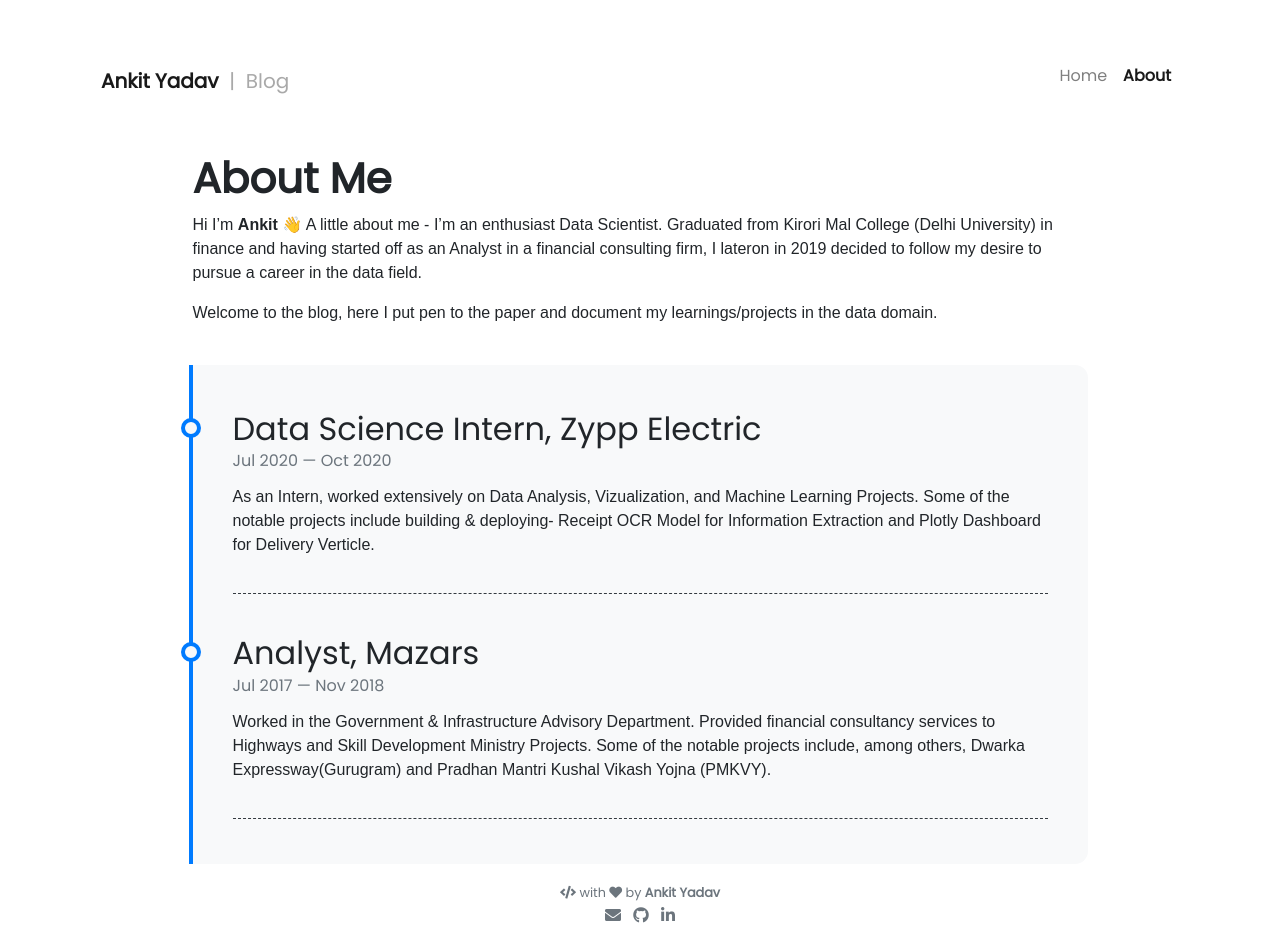
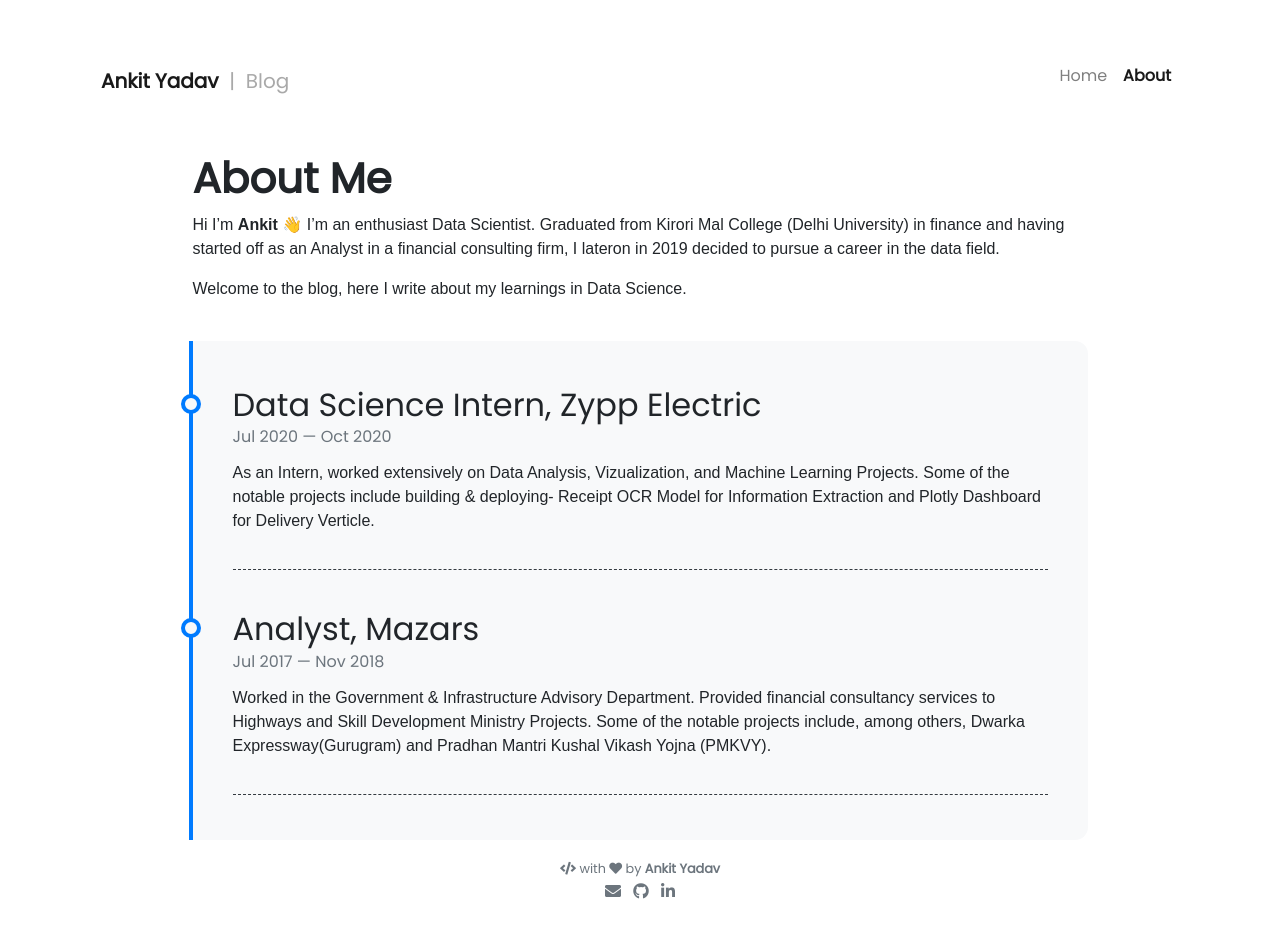
Before and after one commit to ankitsy/ankitsy.github.io, a Jekyll site: the page built from pages/about.md, in a window 1280 px wide. Built offline with Jekyll 4.4.1, drawn with Linux system fonts in a browser that asks for light colours; nearby versions of some CDN libraries; emoji names are drawn with the system emoji font; after the commit the page ends 920 px from its top, so only the background shows below that.

Commit message:
edited some visuals

```diff
--- a/pages/about.md
+++ b/pages/about.md
@@ -7,9 +7,9 @@
 
 # **About Me**
 
-Hi I'm **Ankit** :wave: A little about me - I'm an enthusiast Data Scientist. Graduated from Kirori Mal College (Delhi University) in finance and having started off as an Analyst in a financial consulting firm, I lateron in 2019 decided to follow my desire to pursue a career in the data field.
+Hi I'm **Ankit** :wave: I'm an enthusiast Data Scientist. Graduated from Kirori Mal College (Delhi University) in finance and having started off as an Analyst in a financial consulting firm, I lateron in 2019 decided to pursue a career in the data field.
 
-Welcome to the blog, here I put pen to the paper and document my learnings/projects in the data domain.
+Welcome to the blog, here I write about my learnings in Data Science.
 
 <div class="row">
 {% include about/timeline.html %}
```
Also changed, not shown: assets/rnn-images/2rnntop.png (added), assets/rnn-images/backup_orig/2rnntop.png (added), assets/rnn-images/backup_orig/rnntop.png, assets/rnn-images/rnntop.png (deleted).
